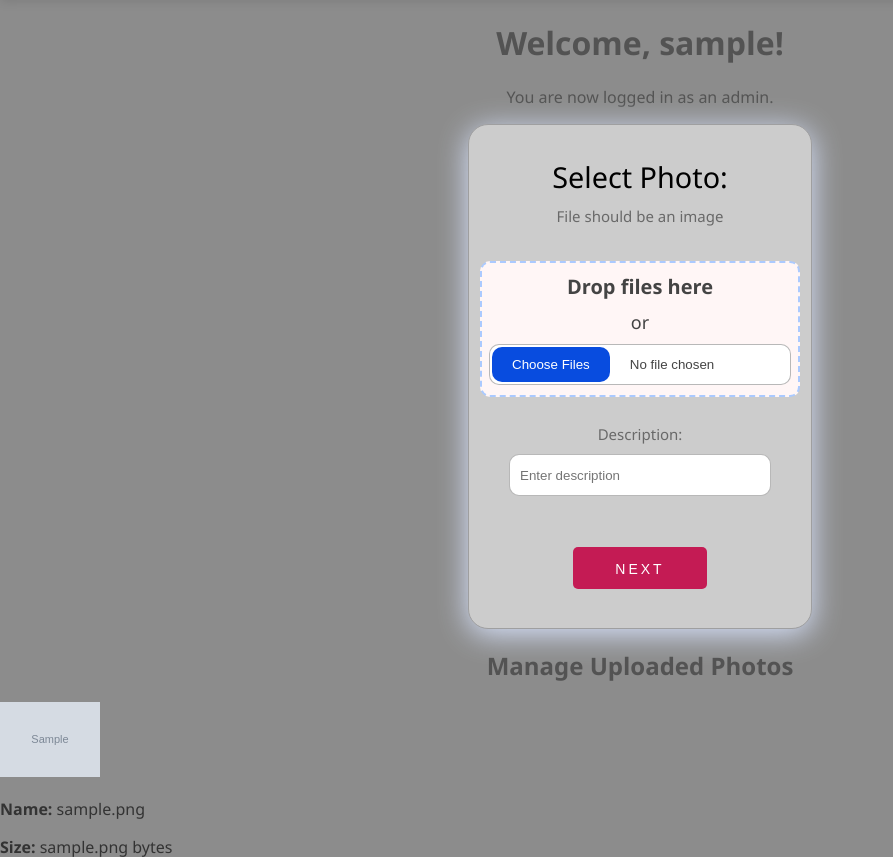
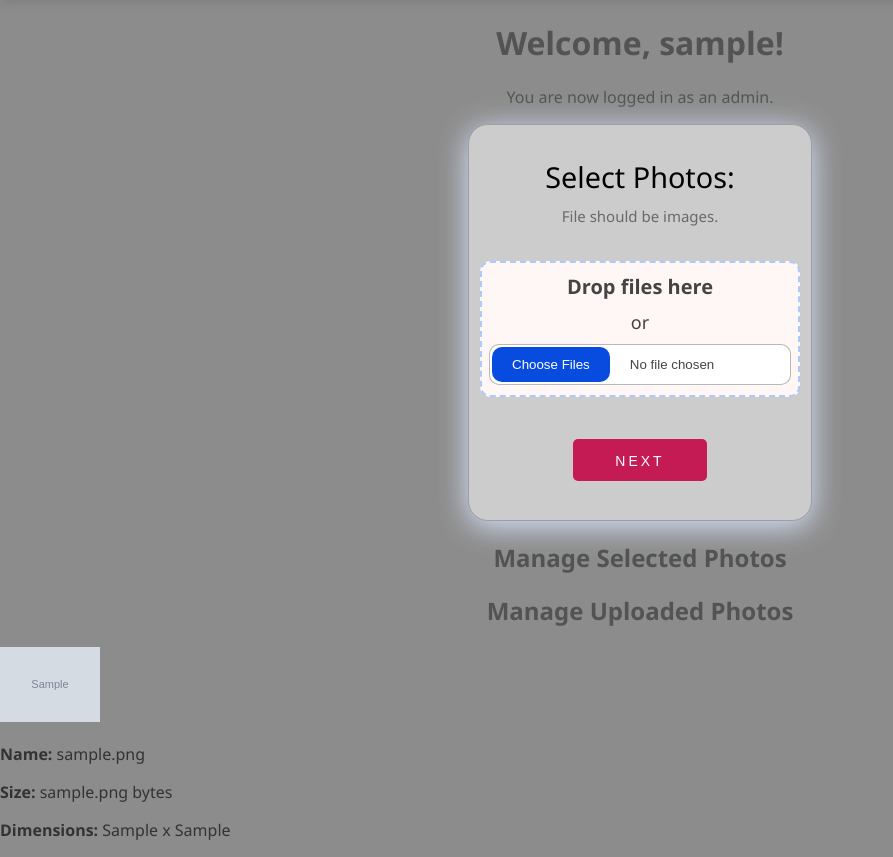
Before and after one commit to Adityaaaaaaaaaaaaaaa/Portfolio, a PHP site: page /pages/admin.php in a window 1280 px wide. Shown: the part 70-927 px from the top of the page, without its empty margins (0-893 px from the left). Run offline with PHP 8.4, Linux system fonts and the light colour scheme; the visitor is signed in with stand-in values (Sample User, id 1); tables that the repository leaves empty or names only in its code hold one stand-in row (values such as "Sample post"); grey boxes marked "Sample" are stand-in pictures.

Commit message:
admin crud interface

```diff
--- a/pages/admin.php
+++ b/pages/admin.php
@@ -10,62 +10,6 @@ if (!isset($_SESSION['username'])) {
 
 // Database connection
 include '../php/db/connect/conn.php';
-
-if ($_SERVER['REQUEST_METHOD'] === 'POST') {
-    // Handle the photo upload
-    if (isset($_FILES['photo'])) {
-        $file = $_FILES['photo'];
-        $description = $_POST['description'];
-
-        // Get file details
-        $fileName = $file['name'];
-        $fileTmpName = $file['tmp_name'];
-        $fileSize = $file['size'];
-        $fileType = $file['type'];
-        $fileError = $file['error'];
-
-        // Set upload directory
-        $uploadDir = "../upload/";
-        $filePath = $uploadDir . basename($fileName);
-
-        // Check for file errors
-        if ($fileError === 0) {
-            if ($fileSize < 10485760) { // 10MB limit
-                // Move file to the uploads folder
-                if (move_uploaded_file($fileTmpName, $filePath)) {
-                    // Get image dimensions
-                    list($width, $height) = getimagesize($filePath);
-
-                    try {
-                        // Insert metadata into the database
-                        $stmt = $pdo->prepare("
-                            INSERT INTO photos (image_path, file_name, file_size, width, height, description, mime_type)
-                            VALUES (:image_path, :file_name, :file_size, :width, :height, :description, :mime_type)
-                        ");
-                        $stmt->execute([
-                            ':image_path' => $filePath,
-                            ':file_name' => $fileName,
-                            ':file_size' => $fileSize,
-                            ':width' => $width,
-                            ':height' => $height,
-                            ':description' => $description,
-                            ':mime_type' => $fileType,
-                        ]);
-                        echo "Photo uploaded successfully!";
-                    } catch (PDOException $e) {
-                        echo "Error uploading photo: " . $e->getMessage();
-                    }
-                } else {
-                    echo "Failed to move the uploaded file.";
-                }
-            } else {
-                echo "File size exceeds the limit (10MB).";
-            }
-        } else {
-            echo "There was an error uploading the file.";
-        }
-    }
-}
 
 // Fetch photos for display in the admin panel
 try {
@@ -94,24 +38,17 @@ try {
     <h1 class="title">Welcome, <?php echo $_SESSION['username']; ?>!</h1>
     <p class="title">You are now logged in as an admin.</p>
 
-
+    <!-- File Selection Section -->
     <div class="form-container">
-        <form class="form" action="admin.php" method="POST" enctype="multipart/form-data">
-            <span class="form-title">Select Photo:</span>
-            <p class="form-paragraph">File should be an image</p>
+        <form id="file-form" class="form" enctype="multipart/form-data">
+            <span class="form-title">Select Photos:</span>
+            <p class="form-paragraph">File should be images.</p>
             <label for="file-input" class="drop-container">
                 <span class="drop-title">Drop files here</span>
                 or
-                <input type="file" name="photo" id="photo" accept="image/*" multiple required="" class="file-input">
+                <input type="file" id="file-input" accept="image/*" multiple required class="file-input">
             </label>
-            <br>
-            <label for="description" class="form-paragraph">Description:<br>
-                <span class="form-paragraph">
-                    <input type="text" name="description" class="description-input" id="description" placeholder="Enter description" required>
-                </span>
-            </label>
-            <br>
-            <button type="submit" class="next-button">
+            <button type="button" class="next-button" id="next-button">
                 <span class="labelx">Next</span>
                 <span class="iconx">
                     <svg xmlns="http://www.w3.org/2000/svg" viewBox="0 0 24 24" width="24" height="24">
@@ -123,7 +60,17 @@ try {
         </form>
     </div>
 
-    <!-- Display Photos with Metadata -->
+    <!-- Manage Section -->
+    <h2 class="title">Manage Selected Photos</h2>
+    <div id="manage-section" class="photo-gallery">
+        <!-- Files will be dynamically displayed here -->
+    </div>
+    <div id="batch-buttons" style="display: none;">
+        <button id="upload-all" class="action-button">Upload All</button>
+        <button id="remove-all" class="action-button">Remove All</button>
+    </div>
+
+    <!-- Display Existing Photos with Metadata -->
     <h2 class="title">Manage Uploaded Photos</h2>
     <div class="photo-gallery">
         <?php while ($row = $result->fetch(PDO::FETCH_ASSOC)): ?>
@@ -143,6 +90,103 @@ try {
     </div>
 
     <?php include '../php/templates/footer.php'; ?>
+
+    <!-- JavaScript -->
+    <script>
+        document.addEventListener("DOMContentLoaded", () => {
+            const fileInput = document.getElementById("file-input");
+            const nextButton = document.getElementById("next-button");
+            const manageSection = document.getElementById("manage-section");
+            const batchButtons = document.getElementById("batch-buttons");
+            const uploadAllBtn = document.getElementById("upload-all");
+            const removeAllBtn = document.getElementById("remove-all");
+            const filesList = new Map(); // Store files for reference
+
+            // Handle "Next" button click
+            nextButton.addEventListener("click", () => {
+                const files = Array.from(fileInput.files);
+                if (!files.length) {
+                    alert("Please select at least one file.");
+                    return;
+                }
+                files.forEach((file, index) => {
+                    const fileId = `${file.name}-${index}`;
+                    if (filesList.has(fileId)) return;
+
+                    // Store file reference
+                    filesList.set(fileId, file);
+
+                    // Create file card
+                    const fileCard = document.createElement("div");
+                    fileCard.className = "photo-item";
+                    fileCard.id = fileId;
+
+                    const reader = new FileReader();
+                    reader.onload = (e) => {
+                        fileCard.innerHTML = `
+                            <img src="${e.target.result}" alt="${file.name}" width="100">
+                            <p><strong>Name:</strong> ${file.name}</p>
+                            <p><strong>Size:</strong> ${file.size} bytes</p>
+                            <p><strong>Description:</strong>
+                                <input type="text" class="description-input" placeholder="Enter description">
+                            </p>
+                            <button class="upload-button">Upload</button>
+                            <button class="remove-button">Remove</button>
+                        `;
+                        manageSection.appendChild(fileCard);
+                        batchButtons.style.display = "block";
+
+                        // Add event listeners for buttons
+                        fileCard.querySelector(".upload-button").addEventListener("click", () => handleUpload(fileId));
+                        fileCard.querySelector(".remove-button").addEventListener("click", () => handleRemove(fileId));
+                    };
+                    reader.readAsDataURL(file);
+                });
+            });
+
+            const handleUpload = (fileId) => {
+                const file = filesList.get(fileId);
+                if (!file) return;
+
+                const fileCard = document.getElementById(fileId);
+                const description = fileCard.querySelector(".description-input").value;
+
+                const formData = new FormData();
+                formData.append("photo", file);
+                formData.append("description", description);
+
+                fetch("../php/logic/upload_file.php", {
+                    method: "POST",
+                    body: formData,
+                })
+                    .then((response) => response.json())
+                    .then((data) => {
+                        if (data.success) {
+                            fileCard.querySelector(".upload-button").disabled = true;
+                            alert("File uploaded successfully!");
+                        } else {
+                            alert("Upload failed: " + data.message);
+                        }
+                    });
+            };
+
+            const handleRemove = (fileId) => {
+                const fileCard = document.getElementById(fileId);
+                fileCard.remove();
+                filesList.delete(fileId);
+
+                if (filesList.size === 0) batchButtons.style.display = "none";
+            };
+
+            uploadAllBtn.addEventListener("click", () => {
+                filesList.forEach((_, fileId) => handleUpload(fileId));
+            });
+
+            removeAllBtn.addEventListener("click", () => {
+                filesList.forEach((_, fileId) => handleRemove(fileId));
+            });
+        });
+    </script>
 </body>
 
 </html>
```
